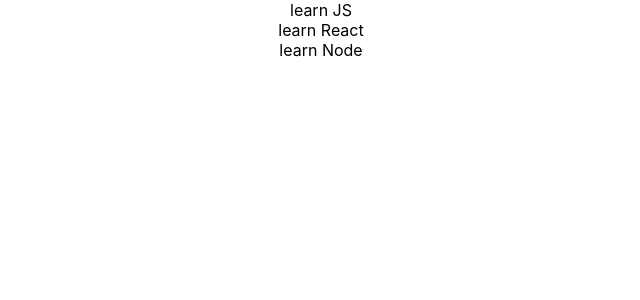
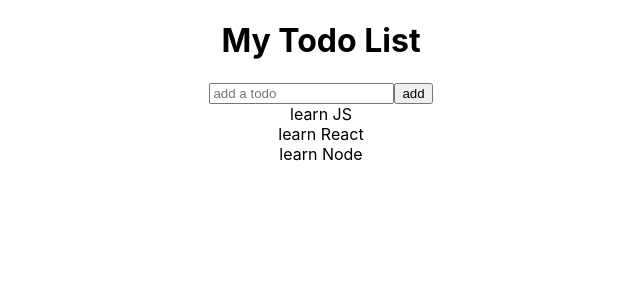
Before and after one commit to justinehell/todo-list-hooks, a React (Create React App) app: page / in a window 1280 px wide. Shown: the top 300 px of the page, without its empty margins (319-959 px from the left). Built offline with nearby package versions, Linux system fonts and the light colour scheme.

Commit message:
form implementation - add a todo

```diff
--- a/src/App.js
+++ b/src/App.js
@@ -22,9 +22,31 @@
   ];
 
   const [todos, setTodos] = useState(initialList);
+  const [value, setValue] = useState("");
+
+  const submitForm = (e) => {
+    e.preventDefault();
+    setTodos([...todos, { task: value, done: false, id: uuid() }]);
+    setValue("");
+  };
+
+  const onChange = (e) => {
+    setValue(e.target.value);
+  };
 
   return (
     <div className="App">
+      <h1>My Todo List</h1>
+      <form onSubmit={submitForm}>
+        <input
+          type="text"
+          placeholder="add a todo"
+          value={value}
+          onChange={onChange}
+        />
+        <input type="submit" value="add" />
+      </form>
+
       {todos.map((todo) => (
         <div key={todo.id}>{todo.task}</div>
       ))}
```
